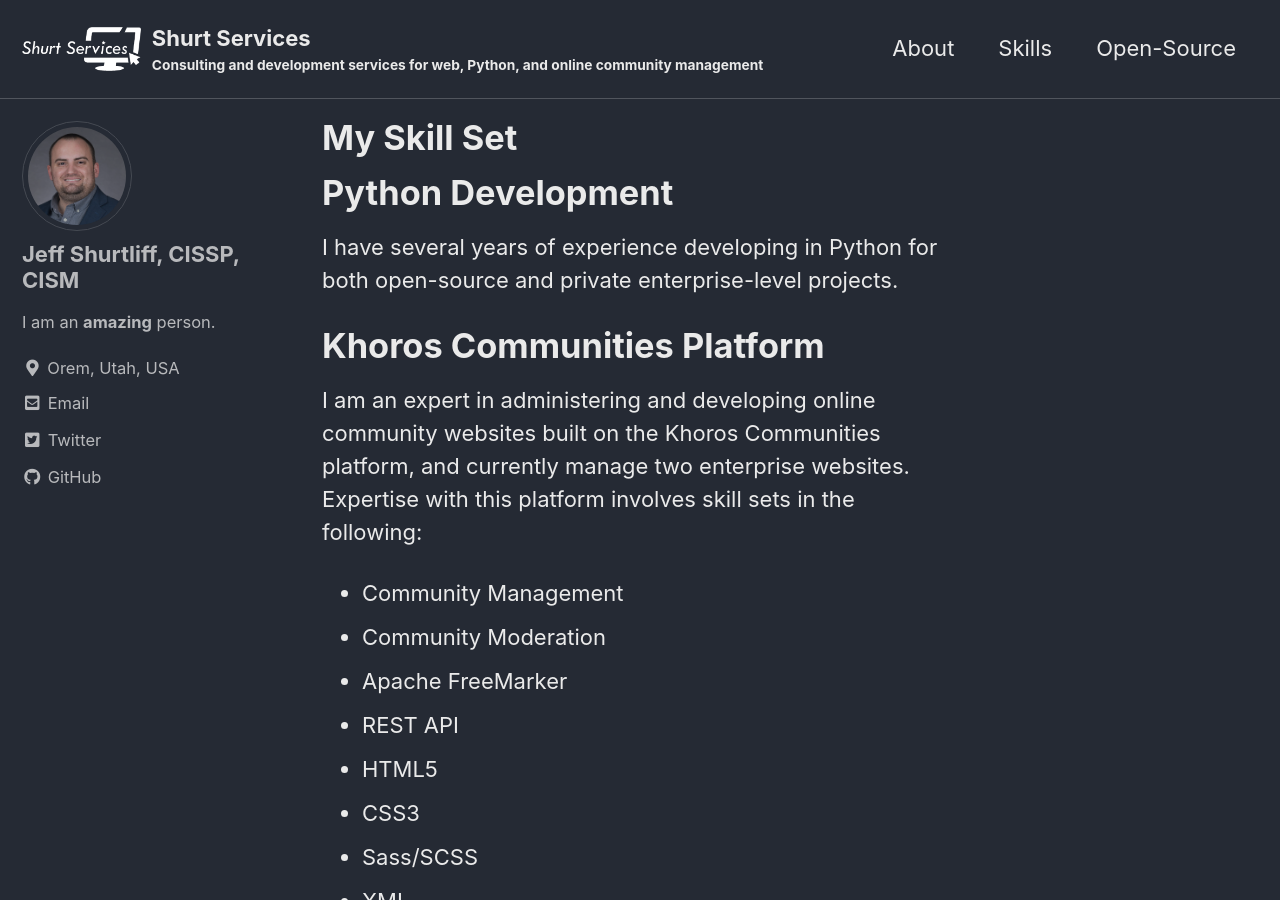
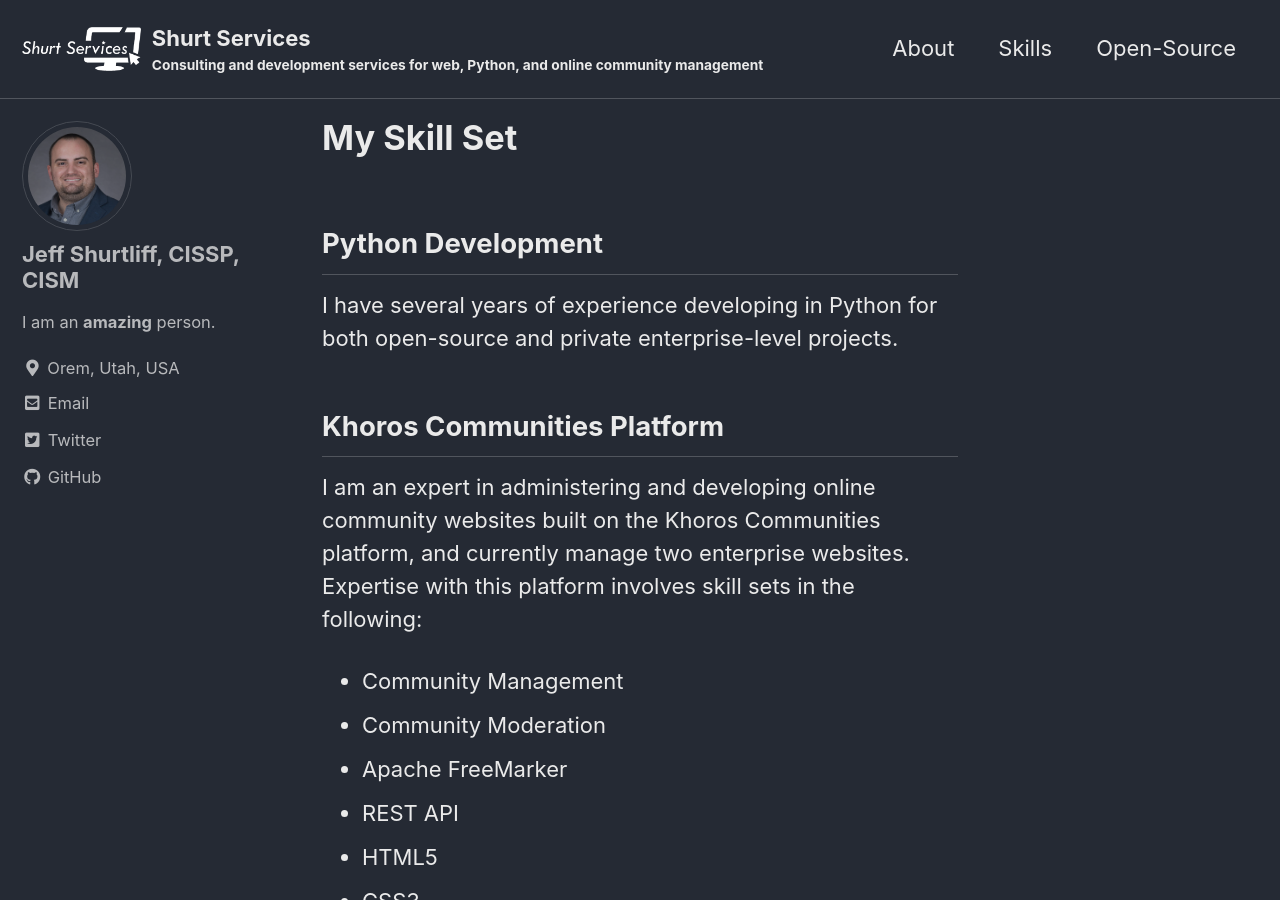
Before and after one commit to jeffshurtliff/jeffshurtliff.github.io, a Jekyll site: the page built from _pages/skills.md, in a window 1280 px wide and 900 px high. Built offline with Jekyll 4.4.1, drawn with Linux system fonts in a browser that asks for light colours; cached includes are drawn as plain includes.

Commit message:
Changed heading sizes

```diff
--- a/_pages/skills.md
+++ b/_pages/skills.md
@@ -2,10 +2,10 @@
 title: My Skill Set
 permalink: /skills/
 ---
-# Python Development
+## Python Development
 I have several years of experience developing in Python for both open-source and private enterprise-level projects.
 
-# Khoros Communities Platform
+## Khoros Communities Platform
 I am an expert in administering and developing online community websites built on the Khoros Communities platform,
 and currently manage two enterprise websites. Expertise with this platform involves skill sets in the following:
 
@@ -18,6 +18,6 @@
 * Sass/SCSS
 * XML
 
-# Shell Scripting
+## Shell Scripting
 I have been writing shell scripts for various purposes including system administration and automation for over
 a decade using Bash and PowerShell, with the former being my preference.
```
